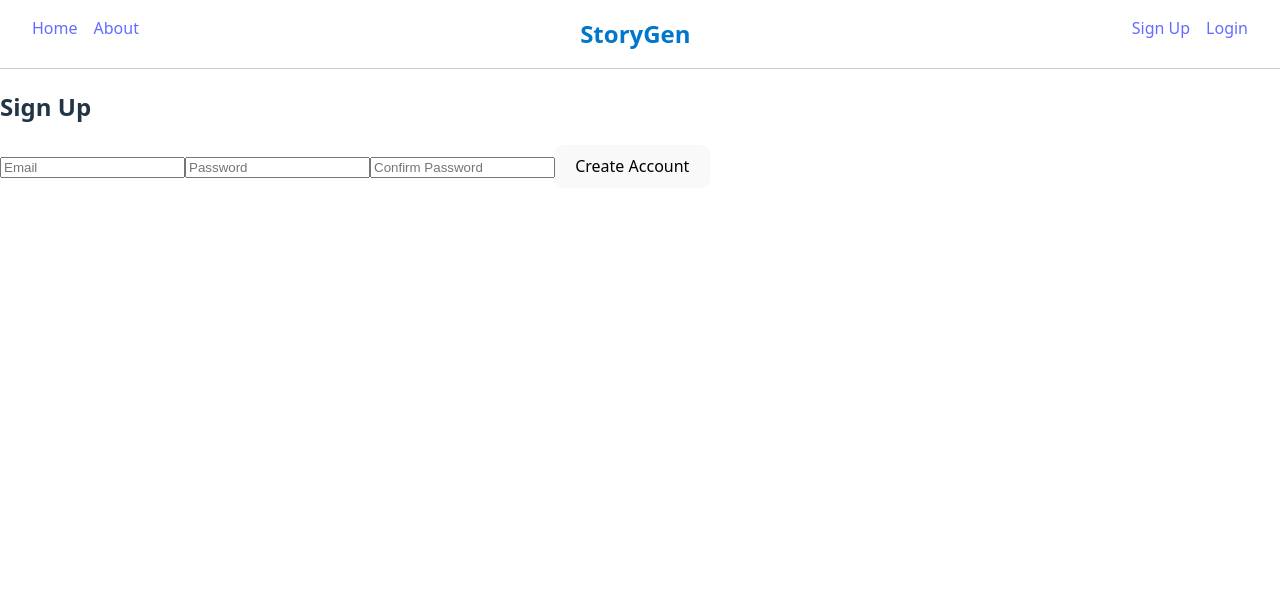
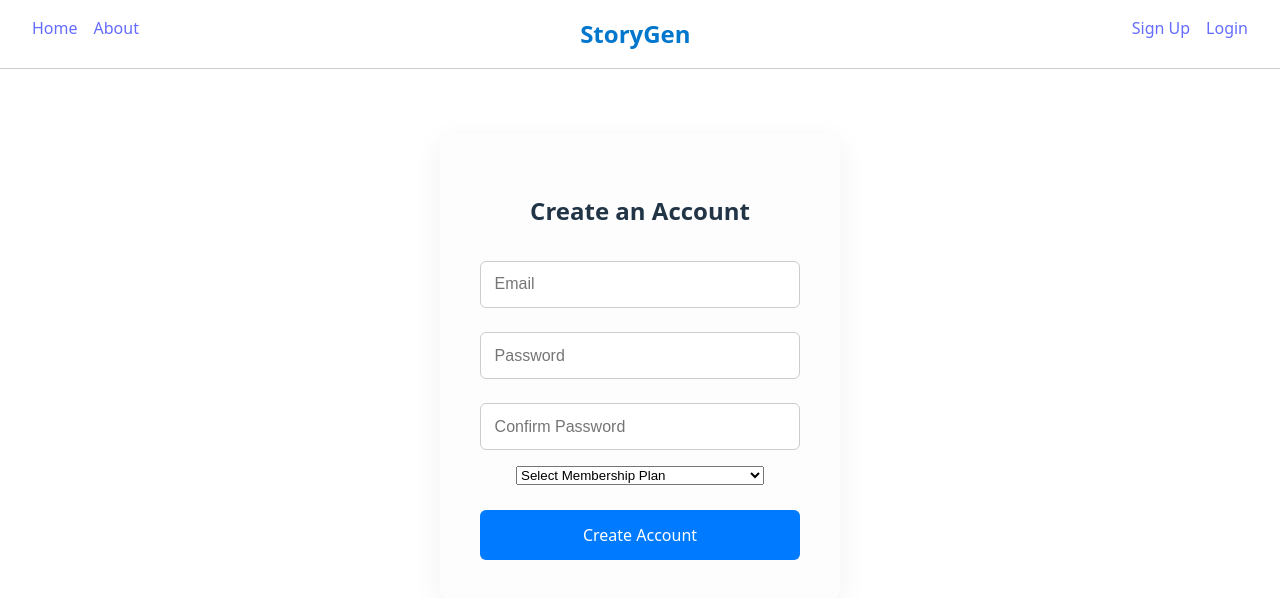
Before and after one commit to AustinH5544/starlitstories, a React (Vite) app in the folder ClientApp/: page /signup in a window 1280 px wide. Shown: the top 598 px of the page. Built offline with nearby package versions, Linux system fonts and the light colour scheme.

Commit message:
Added membership options

```diff
--- a/ClientApp/src/pages/SignupPage.css
+++ b/ClientApp/src/pages/SignupPage.css
@@ -1,35 +1,41 @@
-.signup-form-container {
+.auth-container {
     max-width: 400px;
     margin: 4rem auto;
-    padding: 2rem;
+    padding: 2.5rem;
+    background-color: #fdfdfd;
+    border-radius: 12px;
+    box-shadow: 0 8px 30px rgba(0, 0, 0, 0.06);
     text-align: center;
-    border: 1px solid #ddd;
-    border-radius: 12px;
-    box-shadow: 0 0 10px rgba(0,0,0,0.05);
-    background-color: white;
 }
 
-.signup-form input {
+.auth-form input {
     width: 100%;
-    margin: 0.5rem 0;
-    padding: 0.75rem;
+    padding: 0.85rem;
+    margin: 0.75rem 0;
     border-radius: 6px;
     border: 1px solid #ccc;
     font-size: 1rem;
+    transition: border 0.2s ease-in-out;
 }
 
-.signup-form button {
+    .auth-form input:focus {
+        border-color: #007bff;
+        outline: none;
+    }
+
+.auth-form button {
     width: 100%;
-    padding: 0.75rem;
-    margin-top: 1rem;
+    padding: 0.85rem;
+    margin-top: 1.5rem;
     background-color: #007bff;
     color: white;
     font-size: 1rem;
     border: none;
     border-radius: 6px;
     cursor: pointer;
+    transition: background-color 0.2s;
 }
 
-    .signup-form button:hover {
+    .auth-form button:hover {
         background-color: #0056b3;
     }
--- a/ClientApp/src/pages/SignupPage.jsx
+++ b/ClientApp/src/pages/SignupPage.jsx
@@ -6,22 +6,30 @@ const SignupPage = () => {
     const [email, setEmail] = useState('');
     const [password, setPassword] = useState('');
     const [confirm, setConfirm] = useState('');
+    const [membership, setMembership] = useState('');
 
     const handleSubmit = (e) => {
         e.preventDefault();
+
         if (password !== confirm) {
             alert("Passwords don't match");
             return;
         }
-        // TODO: Send signup request to backend
-        console.log({ email, password });
+
+        if (!membership) {
+            alert('Please select a membership plan.');
+            return;
+        }
+
+        // TODO: Send signup info to backend
+        console.log({ email, password, membership });
     };
 
     return (
         <>
             <NavBar />
             <div className="auth-container">
-                <h2>Sign Up</h2>
+                <h2>Create an Account</h2>
                 <form onSubmit={handleSubmit} className="auth-form">
                     <input
                         type="email"
@@ -44,6 +52,18 @@ const SignupPage = () => {
                         onChange={(e) => setConfirm(e.target.value)}
                         required
                     />
+
+                    <select
+                        value={membership}
+                        onChange={(e) => setMembership(e.target.value)}
+                        required
+                    >
+                        <option value="">Select Membership Plan</option>
+                        <option value="free">Free — 1 book/month</option>
+                        <option value="pro">Pro ($5/mo) — 10 books/month</option>
+                        <option value="premium">Premium ($15/mo) — 50 books/month</option>
+                    </select>
+
                     <button type="submit">Create Account</button>
                 </form>
             </div>
```
